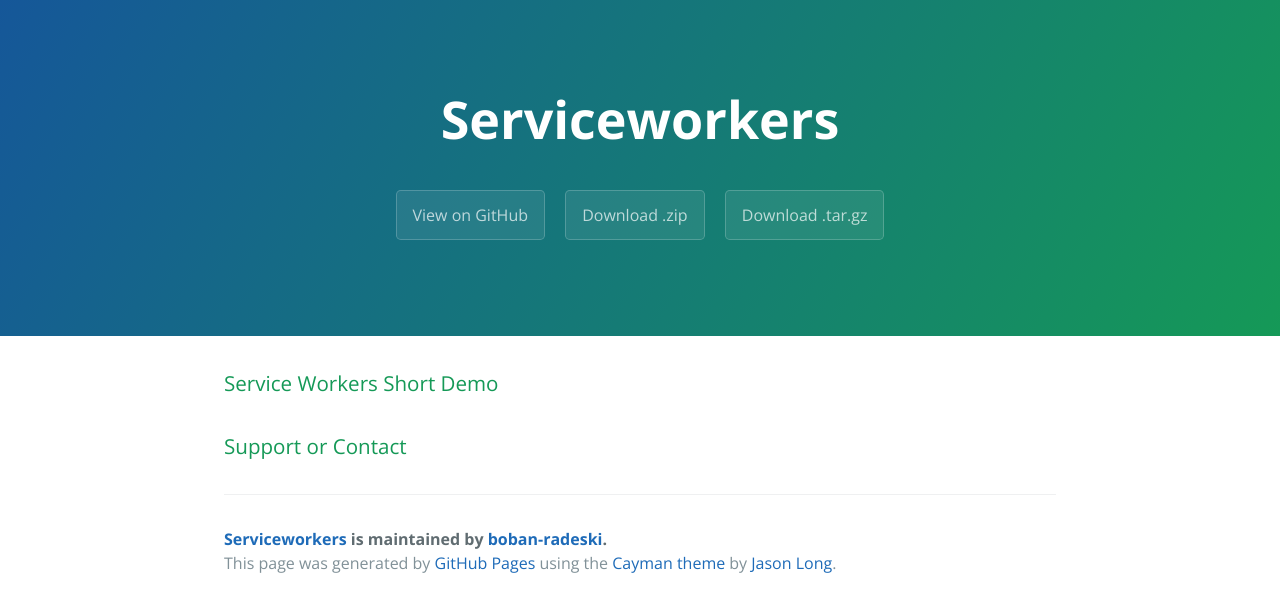
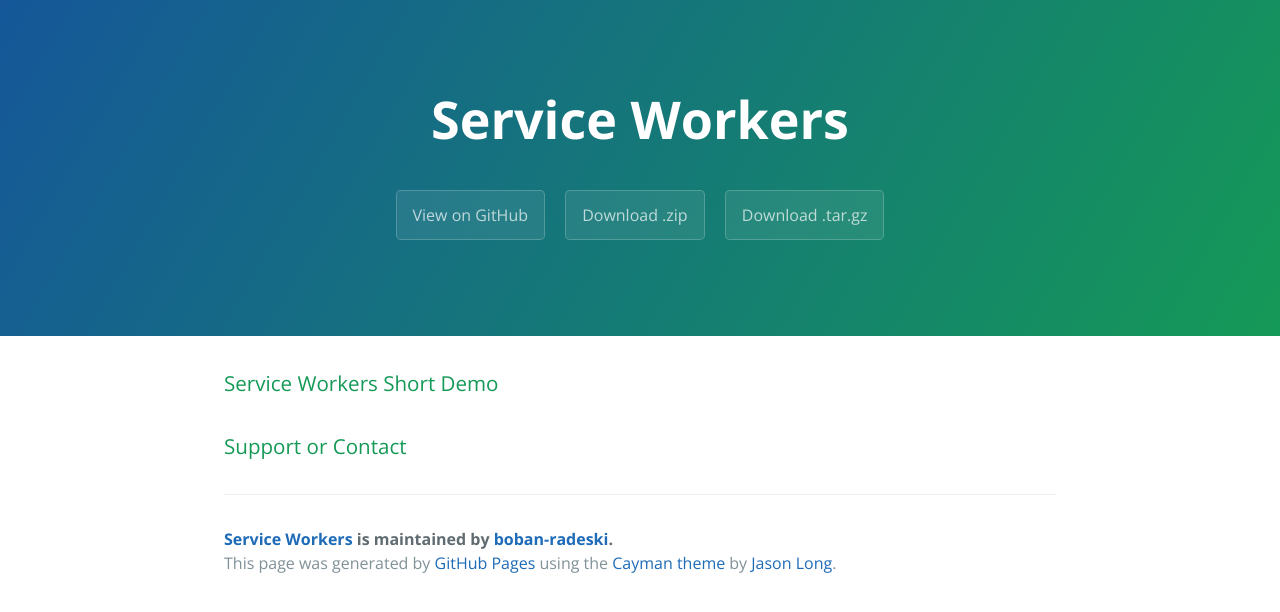
Before and after one commit to boban-radeski/serviceworkers, a plain HTML site: page index.html in a window 1280 px wide. Drawn offline with nearby package versions, Linux system fonts and the light colour scheme.

```diff
--- a/index.html
+++ b/index.html
@@ -2,7 +2,7 @@
 <html lang="en-us">
   <head>
     <meta charset="UTF-8">
-    <title>Serviceworkers by boban-radeski</title>
+    <title>Service Workers by boban-radeski</title>
     <meta name="viewport" content="width=device-width, initial-scale=1">
     <link rel="stylesheet" type="text/css" href="stylesheets/normalize.css" media="screen">
     <link href='https://fonts.googleapis.com/css?family=Open+Sans:400,700' rel='stylesheet' type='text/css'>
@@ -11,7 +11,7 @@
   </head>
   <body>
     <section class="page-header">
-      <h1 class="project-name">Serviceworkers</h1>
+      <h1 class="project-name">Service Workers</h1>
       <h2 class="project-tagline"></h2>
       <a href="https://github.com/boban-radeski/serviceworkers" class="btn">View on GitHub</a>
       <a href="https://github.com/boban-radeski/serviceworkers/zipball/master" class="btn">Download .zip</a>
@@ -26,7 +26,7 @@
 <a id="support-or-contact" class="anchor" href="#support-or-contact" aria-hidden="true"><span aria-hidden="true" class="octicon octicon-link"></span></a>Support or Contact</h3>
 
       <footer class="site-footer">
-        <span class="site-footer-owner"><a href="https://github.com/boban-radeski/serviceworkers">Serviceworkers</a> is maintained by <a href="https://github.com/boban-radeski">boban-radeski</a>.</span>
+        <span class="site-footer-owner"><a href="https://github.com/boban-radeski/serviceworkers">Service Workers</a> is maintained by <a href="https://github.com/boban-radeski">boban-radeski</a>.</span>
 
         <span class="site-footer-credits">This page was generated by <a href="https://pages.github.com">GitHub Pages</a> using the <a href="https://github.com/jasonlong/cayman-theme">Cayman theme</a> by <a href="https://twitter.com/jasonlong">Jason Long</a>.</span>
       </footer>
--- a/params.json
+++ b/params.json
@@ -1 +1 @@
-{"name":"Serviceworkers","tagline":"","body":"### Service Workers Short Demo\r\n\r\n\r\n### Support or Contact\r\n\r\n","google":"","note":"Don't delete this file! It's used internally to help with page regeneration."}
+{"name":"Service Workers","tagline":"","body":"### Service Workers Short Demo\r\n\r\n\r\n### Support or Contact\r\n\r\n","google":"","note":"Don't delete this file! It's used internally to help with page regeneration."}
```
